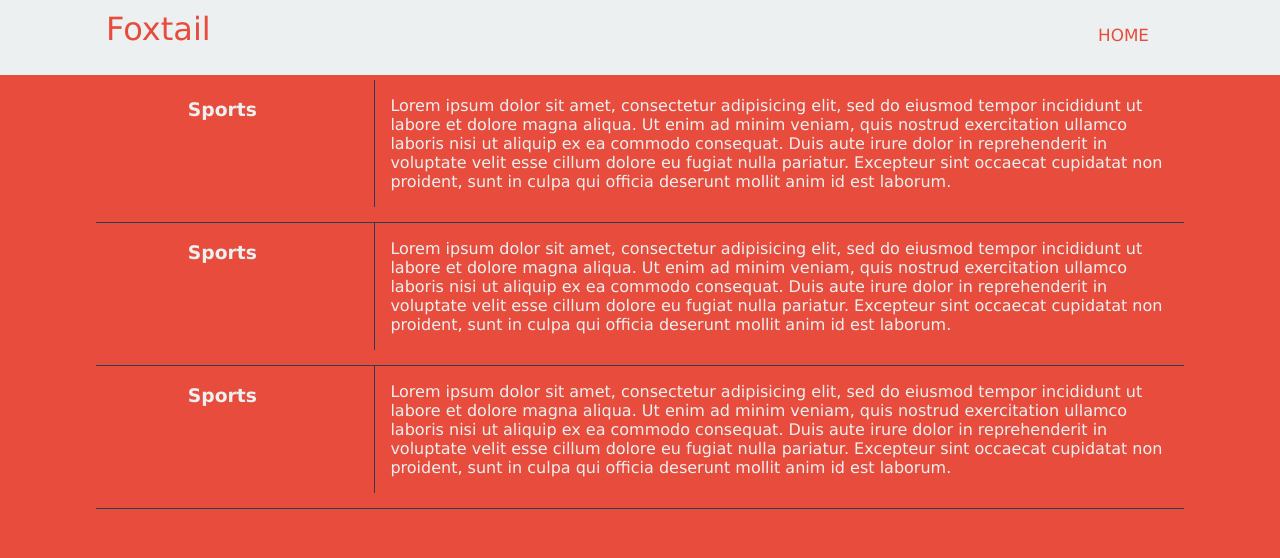
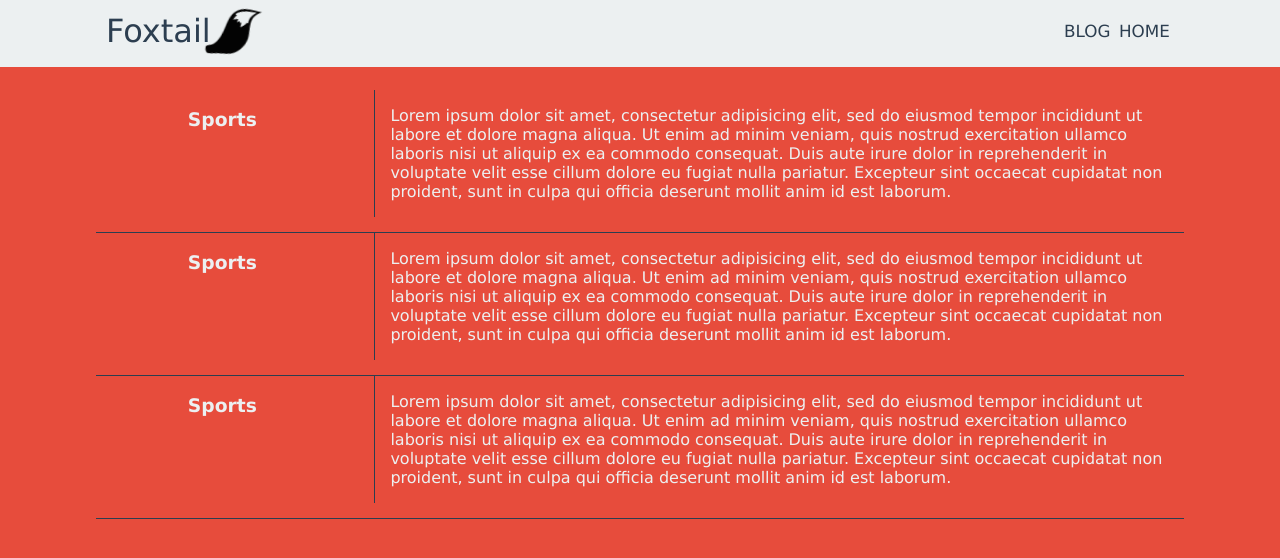
Before and after one commit to rohit627/foxtest, a website: page index.html in a window 1280 px wide. Drawn offline with nearby package versions, Linux system fonts and the light colour scheme.

Commit message:
added foxtail brand icon

```diff
--- a/index.html
+++ b/index.html
@@ -22,12 +22,16 @@
         <!-- Add your site or application content here -->
         <div class="nav">
             <nav>
-                <a href="#" class="logo">Foxtail</a>
+                <div class="brand">
+                    <a href="#" class="logo">Foxtail</a>
+                </div>
                 <ul>
                     <li><a href="#">Home</a></li>
+                    <li><a href="#">Blog</a></li>
                 </ul>
             </nav>
         </div>
+        <div class="divider"></div>
         <section>
             <aside>
                 <h3>Sports</h3>
--- a/sass/main.scss
+++ b/sass/main.scss
@@ -13,12 +13,17 @@ body {
 h1 {
     text-align: center;
 }
+.divider {
+    height: 90px;
+    width: 100%;
+}
 .nav {
     @include background($white);
     margin-bottom: 5px;
+    position: fixed;
+    width: 100%;
 }
 nav {
-    position: relative;
     @include outer-container;
     padding: 0 10px;
     ul {
@@ -39,21 +44,47 @@ nav {
             display: block;
             text-decoration: none;
             text-transform: uppercase;
-            color: $red;
+            color: $black;
             margin: 0px;
             border-bottom: 5px solid $white;
+            transition: border-bottom 0.2s ease-out;
             &:hover {
                 border-bottom: 5px solid $red;
             }
-            padding: 25px;
+            padding: 1.25em 0.25em 1.25em 0.25em;
         }
     }
-    .logo {
+    .brand {
         padding: 0px;
-        margin-top: 10px;
         font-size: 2em;
         text-decoration: none;
         color: $red;
+        a {
+            margin-top: 12px;
+            float: left;
+            display: block;
+            text-decoration: none;
+            position: relative;
+            color: $black;
+            &:hover {
+                &::after {
+                    animation: swing 0.3s infinite;
+                    animation-direction: alternate;
+                }
+            }
+            &::after {
+                display: block;
+                position: absolute;
+                top: -23px;
+                right: -60px;
+                @include background(url('../img/tail.png') right top no-repeat);
+                background-size: contain;
+                transform: rotate(12deg);
+                width: 150px;
+                height: 70px;
+                content: "" ;
+            }
+        }
         &:hover {
             color: $black;
         }
@@ -82,3 +113,8 @@ section {
         padding-left: 15px;
     }
 }
+
+@keyframes swing {
+    from{ transform: rotate(12deg)}
+    to{transform: rotate(12deg) rotateY(50deg)}
+}
```
Also changed, not shown: css/main.css, img/tail.png (added).
